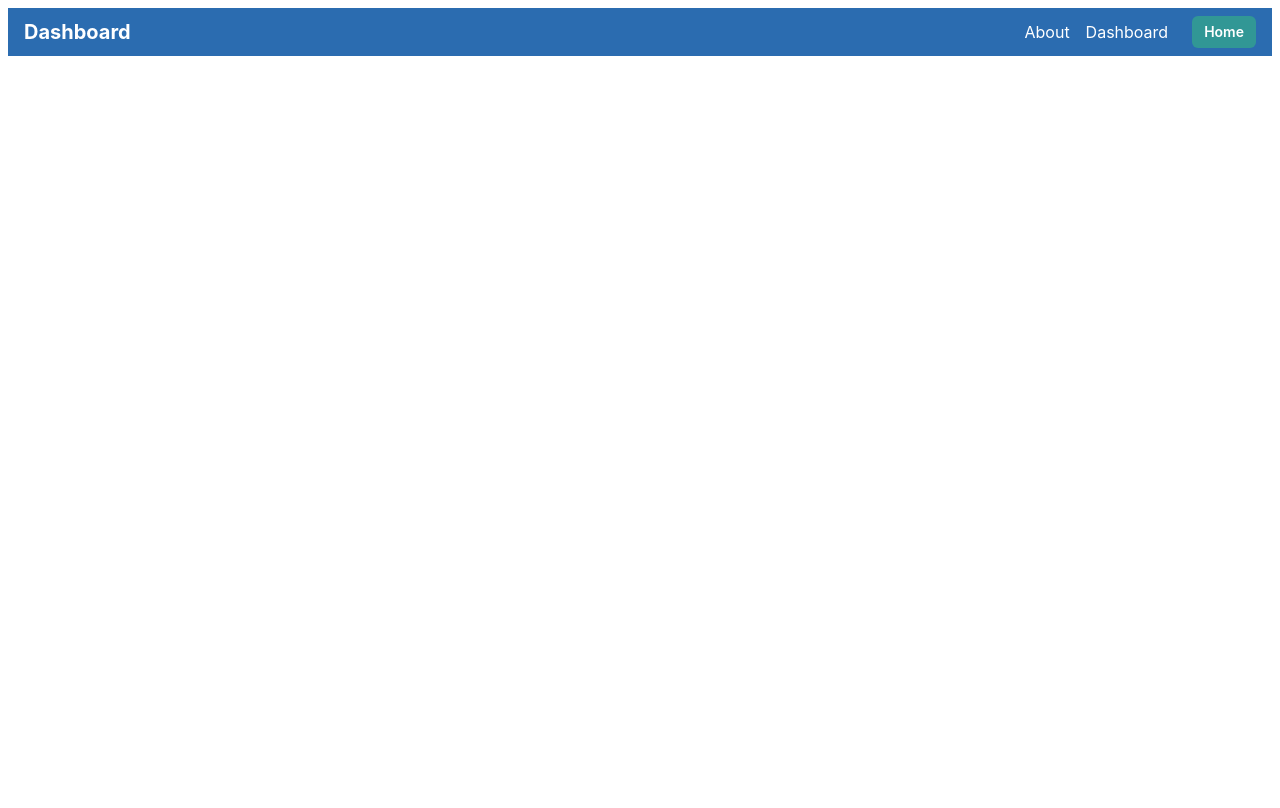
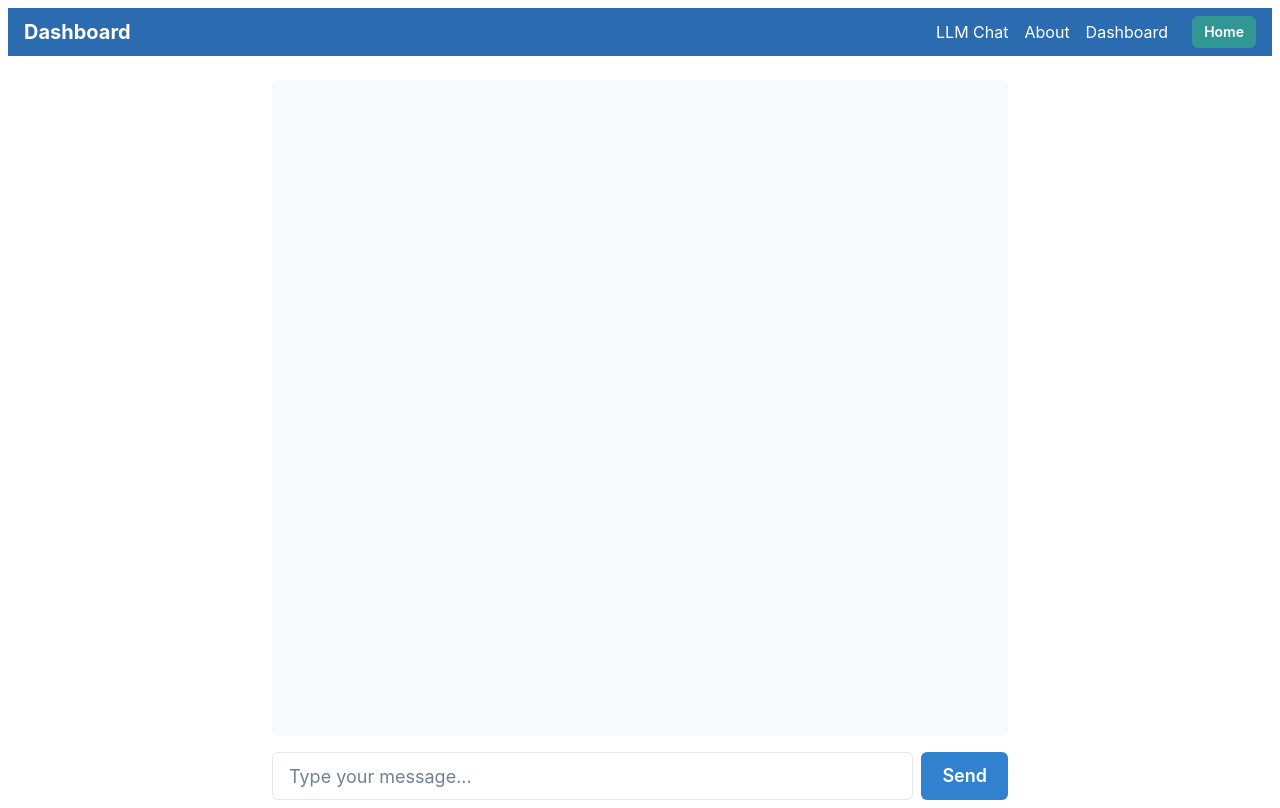
Before and after one commit to yashkk3640/dashboard, a React (Vite) app: page /chat in a window 1280 px wide. Built offline with nearby package versions, Linux system fonts and the light colour scheme.

Commit message:
added chat component and also llm chat

```diff
--- a/src/App.jsx
+++ b/src/App.jsx
@@ -5,6 +5,7 @@ import Navbar from "./components/Navbar";
 import Home from "./pages/Home";
 import About from "./pages/About";
 import Dashboard from "./pages/dashboard/index.jsx";
+import Chat from "./pages/chat";
 
 const App = () => (
   <ChakraProvider>
@@ -15,6 +16,7 @@ const App = () => (
           <Route path="/" element={<Home />} />
           <Route path="/about" element={<About />} />
           <Route path="/dashboard" element={<Dashboard />} />
+          <Route path="/chat" element={<Chat />} />
         </Routes>
       </Box>
     </Router>
--- /dev/null
+++ b/src/components/LLMCaller.jsx
@@ -0,0 +1,59 @@
+import React from "react";
+import { Button } from "@chakra-ui/react";
+
+const LLMCaller = () => {
+  // fetch("https://openrouter.ai/api/v1/chat/completions", {
+  //   method: "POST",
+  //   headers: {
+  //     Authorization:
+  //       "Bearer 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",
+  //     "Content-Type": "application/json",
+  //   },
+  //   body: JSON.stringify({
+  //     model: "mistralai/mistral-7b-instruct",
+  //     messages: [
+  //       {
+  //         role: "user",
+  //         content: "What is the meaning of life?",
+  //       },
+  //     ],
+  //   }),
+  // })
+  //   .then((o) => (obj = o.json()))
+  //   .catch((e) => console.error(e));
+
+  // Example: Node.js or modern browser with fetch
+
+  async function callLLM() {
+    const response = await fetch(
+      "https://openrouter.ai/api/v1/chat/completions",
+      {
+        method: "POST",
+        headers: {
+          Authorization:
+            "Bearer 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",
+          "Content-Type": "application/json",
+        },
+        body: JSON.stringify({
+          model: "mistralai/mistral-7b-instruct", // You can also try "meta-llama/llama-3-8b-instruct"
+          messages: [
+            { role: "system", content: "You are a helpful assistant." },
+            { role: "user", content: "Write a short poem about the ocean." },
+          ],
+        }),
+      }
+    );
+
+    const data = await response.json();
+    console.log("Response:", data.choices[0].message.content);
+  }
+
+  return (
+    <>
+      <div>TT</div>
+      <Button onClick={() => callLLM().catch(console.error)}>Call LLM</Button>
+    </>
+  );
+};
+
+export default LLMCaller;
--- a/src/components/Navbar.jsx
+++ b/src/components/Navbar.jsx
@@ -15,6 +15,9 @@ const Navbar = () => (
         Dashboard
       </Link>
       <Spacer />
+      <Link as={RouterLink} to="/chat" mx={2} color="white">
+        LLM Chat
+      </Link>
       <Link as={RouterLink} to="/about" mx={2} color="white">
         About
       </Link>
--- a/src/pages/About.jsx
+++ b/src/pages/About.jsx
@@ -1,5 +1,6 @@
 import React from "react";
 import { Box, Heading, Text } from "@chakra-ui/react";
+import LLMCaller from "../components/LLMCaller";
 
 const About = () => (
   <Box p={8} textAlign="center">
@@ -7,6 +8,7 @@ const About = () => (
     <Text mt={4}>
       This is a sample dashboard using Vite, React, Chakra UI, and React Router.
     </Text>
+    <LLMCaller />
   </Box>
 );
 
--- /dev/null
+++ b/src/pages/chat/index.jsx
@@ -0,0 +1,126 @@
+import React, { useState } from "react";
+import {
+  Box,
+  VStack,
+  Input,
+  Button,
+  Text,
+  Container,
+  Flex,
+  useToast,
+} from "@chakra-ui/react";
+
+const Chat = () => {
+  const [messages, setMessages] = useState([]);
+  const [inputMessage, setInputMessage] = useState("");
+  const [isLoading, setIsLoading] = useState(false);
+  const toast = useToast();
+
+  const handleSendMessage = async () => {
+    if (!inputMessage.trim()) return;
+
+    try {
+      setIsLoading(true);
+      // Add user message
+      const userMessage = {
+        text: inputMessage,
+        sender: "user",
+        timestamp: new Date().toISOString(),
+      };
+
+      setMessages((prev) => [...prev, userMessage]);
+      setInputMessage("");
+
+      // Here you can add your API call
+      // const response = await fetch('YOUR_API_ENDPOINT', {
+      //   method: 'POST',
+      //   headers: { 'Content-Type': 'application/json' },
+      //   body: JSON.stringify({ message: inputMessage }),
+      // });
+      // const data = await response.json();
+
+      // Simulate API response for now
+      const botMessage = {
+        text: `Response to: ${inputMessage}`,
+        sender: "bot",
+        timestamp: new Date().toISOString(),
+      };
+
+      setMessages((prev) => [...prev, botMessage]);
+    } catch (error) {
+      toast({
+        title: "Error",
+        description: "Failed to send message",
+        status: "error",
+        duration: 3000,
+        isClosable: true,
+      });
+    } finally {
+      setIsLoading(false);
+    }
+  };
+
+  const handleKeyPress = (e) => {
+    if (e.key === "Enter" && !e.shiftKey) {
+      e.preventDefault();
+      handleSendMessage();
+    }
+  };
+
+  return (
+    <Container maxW="container.md" h="90vh">
+      <VStack h="full" spacing={4}>
+        <Box
+          flex={1}
+          w="full"
+          overflowY="auto"
+          bg="gray.50"
+          p={4}
+          borderRadius="md"
+        >
+          {messages.map((message, index) => (
+            <Flex
+              key={index}
+              justify={message.sender === "user" ? "flex-end" : "flex-start"}
+              mb={4}
+            >
+              <Box
+                bg={message.sender === "user" ? "blue.500" : "gray.200"}
+                color={message.sender === "user" ? "white" : "black"}
+                px={4}
+                py={2}
+                borderRadius="lg"
+                maxW="70%"
+              >
+                <Text>{message.text}</Text>
+                <Text fontSize="xs" opacity={0.8}>
+                  {new Date(message.timestamp).toLocaleTimeString()}
+                </Text>
+              </Box>
+            </Flex>
+          ))}
+        </Box>
+
+        <Flex w="full" gap={2}>
+          <Input
+            value={inputMessage}
+            onChange={(e) => setInputMessage(e.target.value)}
+            onKeyPress={handleKeyPress}
+            placeholder="Type your message..."
+            size="lg"
+          />
+          <Button
+            colorScheme="blue"
+            onClick={handleSendMessage}
+            isLoading={isLoading}
+            size="lg"
+          >
+            Send
+          </Button>
+        </Flex>
+      </VStack>
+    </Container>
+  );
+};
+
+export default Chat;
```
